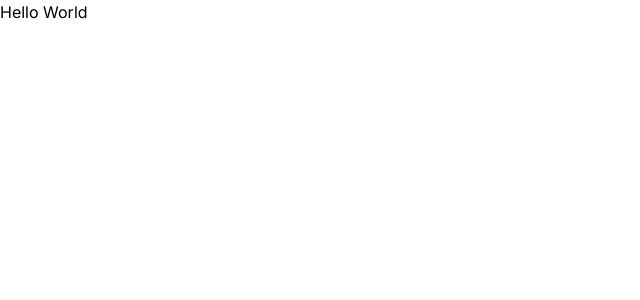
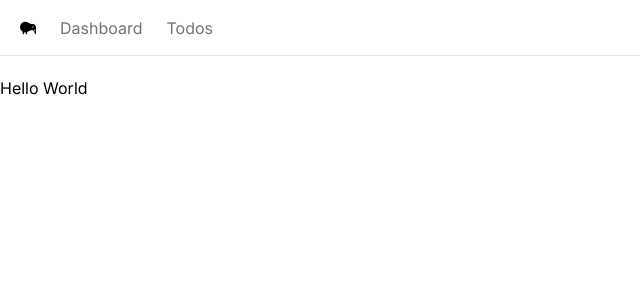
Before and after one commit to dimmerz92/todo-app, a Next.js app: page / in a window 1280 px wide. Shown: the top 300 px of the page, without its empty margins (0-640 px from the left). Built offline with nearby package versions, Linux system fonts and the light colour scheme.

Commit message:
add navbar

```diff
--- a/app/layout.tsx
+++ b/app/layout.tsx
@@ -1,6 +1,7 @@
 import type { Metadata } from 'next'
 import { Inter } from 'next/font/google'
 import './globals.css'
+import NavBar from './NavBar'
 
 const inter = Inter({ subsets: ['latin'] })
 
@@ -16,7 +17,12 @@
 }) {
   return (
     <html lang="en">
-      <body className={inter.className}>{children}</body>
+      <body className={inter.className}>
+        <NavBar />
+        <main>
+          {children}
+        </main>
+      </body>
     </html>
   )
 }
```
